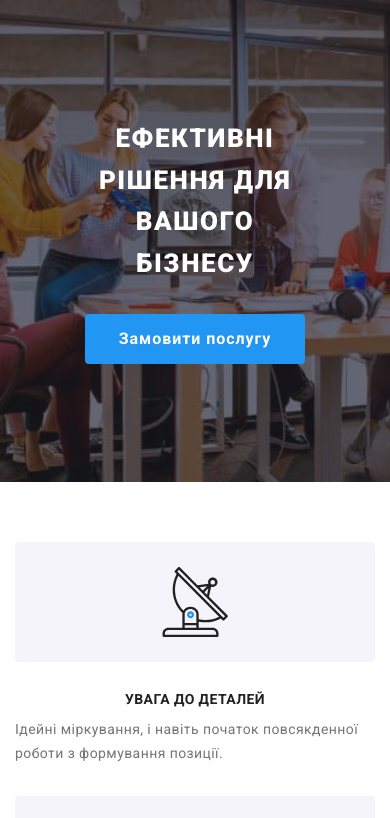
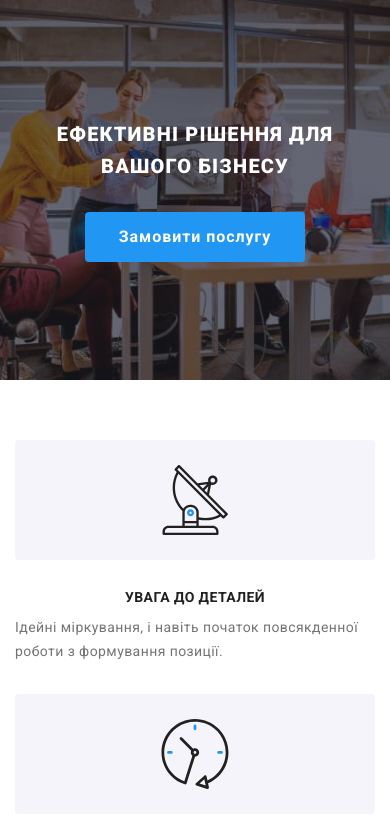
Before and after one commit to RomanBratus/goit-markup-hw-08, a plain HTML site: page index.html in a window 390 px wide. Shown: the top 818 px of the page. Drawn offline with nearby package versions, Linux system fonts and the light colour scheme.

Commit message:
hero update

```diff
--- a/sass/layouts/_hero.scss
+++ b/sass/layouts/_hero.scss
@@ -6,12 +6,13 @@
   background-position: center;
   background-size: cover;
 
-  @include retina {
+  /* @include retina {
     background-image: var(--bg-gradient), url(../images/hero-mobile-2x.jpeg);
-  }
+  } */
 
-  padding: 118px 60px;
+  padding: 118px 0;
   @include mobile {
+    background-image: var(--bg-gradient), url(../images/hero-mobile-2x.jpeg);
   }
 
   @include tablet {
--- a/sass/utils/_variables.scss
+++ b/sass/utils/_variables.scss
@@ -34,8 +34,9 @@
 // * hero font
 .hero-title {
   color: var(--additional-text-color);
+  width: 290px;
   font-weight: 900;
-  font-size: 26px;
+  font-size: 20px;
   line-height: 1.6;
   text-align: center;
   letter-spacing: 0.06em;
@@ -44,6 +45,7 @@
   @include mobile {
     width: 360px;
     height: 84px;
+    font-size: 26px;
   }
 
   @include desktop {
```
Also changed, not shown: css/main.css, css/main.min.css, 2 other files.
